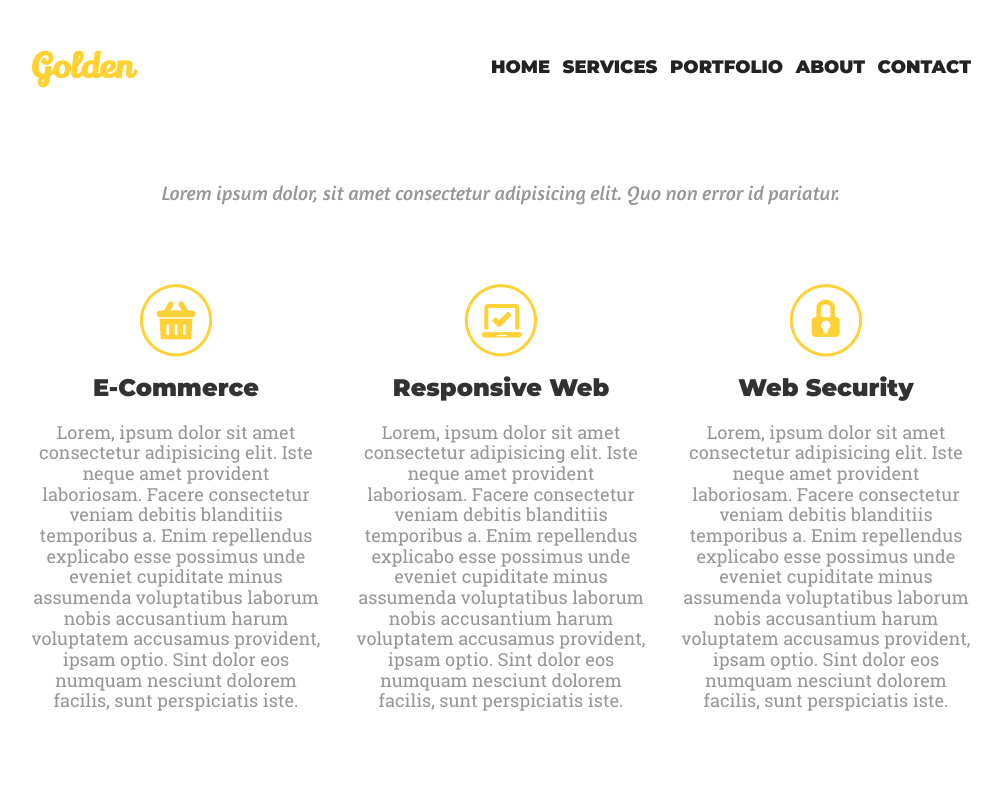
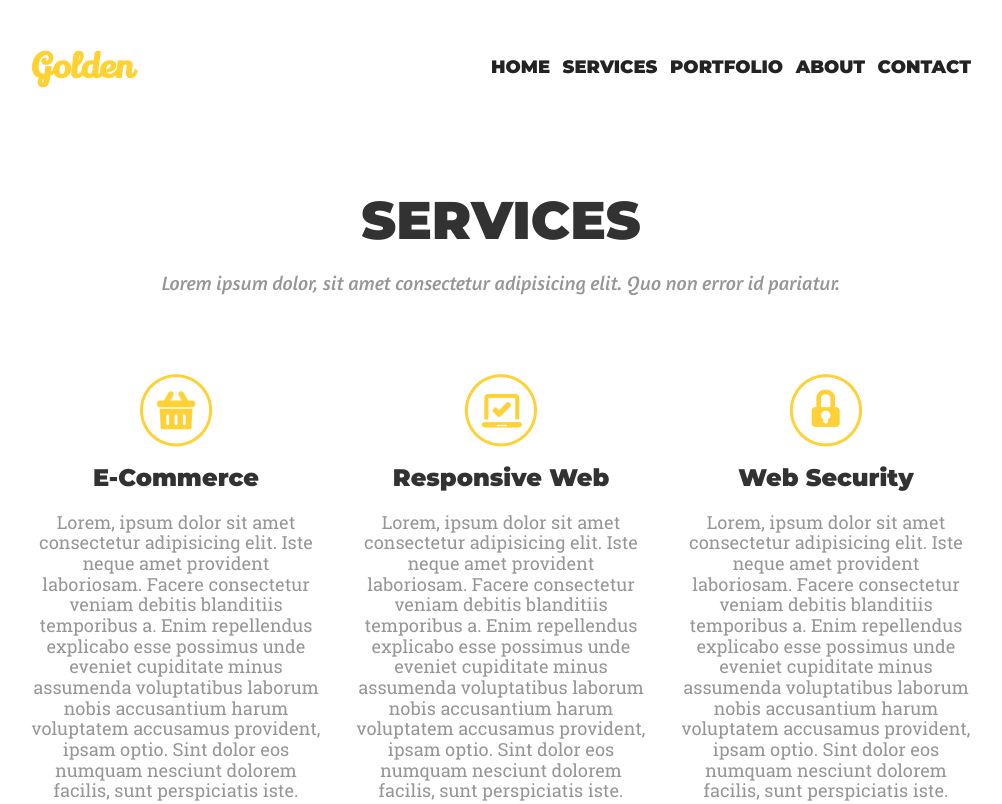
Before and after one commit to v-potap/goit-fe-course, a plain HTML site: page hw-07/index.html in a window 1280 px wide. Shown: the top 804 px of the page, without its empty margins (139-1141 px from the left). Drawn offline with Linux system fonts and the light colour scheme.

Commit message:
HW-07 1st attempt

```diff
--- a/hw-07/css/footer.css
+++ b/hw-07/css/footer.css
@@ -14,7 +14,8 @@
   align-items: center;
 }
 
-.section-title {
+
+.footer .section-title {
   padding: 100px 0 0 0;
   color: var(--color-body-background);
 }
--- a/hw-07/css/main.css
+++ b/hw-07/css/main.css
@@ -1,8 +1,8 @@
-/* .main {
+.main {
   display: flex;
   flex-direction: column;
   padding: 190px 0 0 0;
-} */
+}
 
 .section-services {
   display: flex;
@@ -15,9 +15,12 @@
   font-family: var(--font-montserrat);
   font-size: 53px;
   font-weight: 700;
-  color: var(--color-content-title);
   text-transform: uppercase;
   margin-bottom: 20px;
+}
+
+.main .section-title {
+  color: var(--color-content-title);
 }
 
 .section-description {
```
